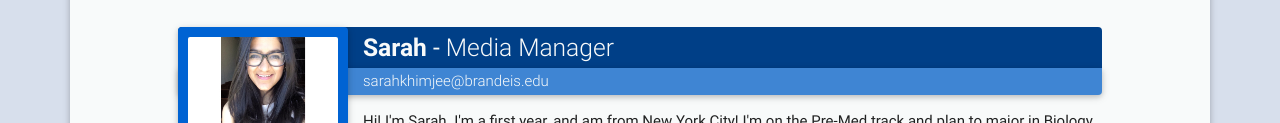
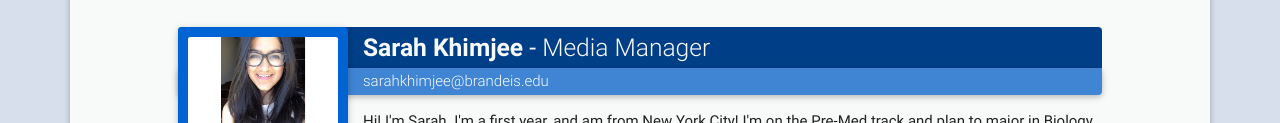
Before and after one commit to brandeisu/brandeisuoriginal.github.io, a plain HTML site: page e-board/members/index.html in a window 1280 px wide. Shown: the part 2696-2819 px from the top of the page. Drawn offline with nearby package versions, Linux system fonts and the light colour scheme.

Commit message:
AUTOMATICALLY GENERATED COMMIT FROM sarahkhimjee ON Wed Feb  3 13:40:52 EST 2016

```diff
--- a/e-board/members/index.html
+++ b/e-board/members/index.html
@@ -215,7 +215,7 @@
 		<img src="data/img/media-manager.png">
 	</div>
 	<div class="profile-name bg-brandeis-blue-0 txt-brandeis-white">
-		<h5><b>Sarah</b> - <span class="light">Media Manager</span></h5>
+		<h5><b>Sarah Khimjee</b> - <span class="light">Media Manager</span></h5>
 	</div>
 	<div class="profile-email bg-brandeis-blue-2 txt-brandeis-white">
 		<h6 class="light">sarahkhimjee@brandeis.edu</h6>
```
Also changed, not shown: e-board/members/data/profiles/media-manager.txt.
